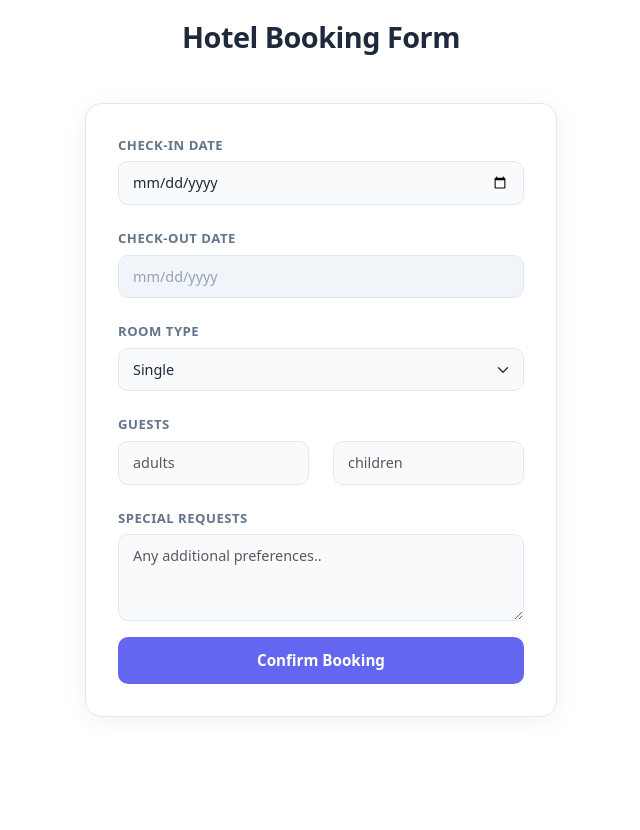
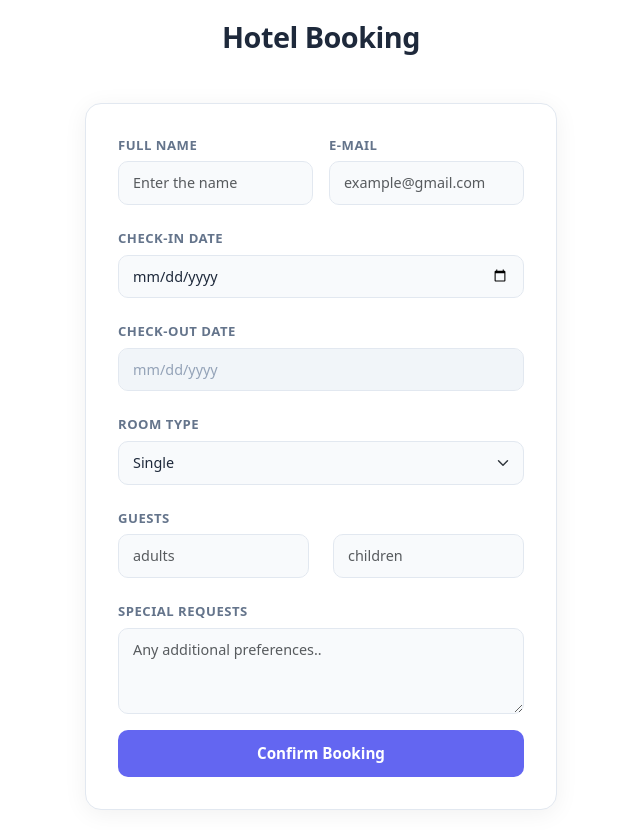
Before and after one commit to shrutika-gawande/Hotel-Booking-Platform, a React (Vite) app: page / in a window 1280 px wide. Shown: the whole page, without its empty margins (319-959 px from the left). Before the commit the page ends 800 px from the top, so only its background shows below. Built offline with nearby package versions, Linux system fonts and the light colour scheme.

Commit message:
added name and email field

```diff
--- a/src/App.jsx
+++ b/src/App.jsx
@@ -58,9 +58,20 @@ function App() {
                 </div>
             )}
 
-            <h1 className='mb-5'>Hotel Booking Form</h1>
+            <h1 className='mb-5'>Hotel Booking</h1>
 
             <div className='card-box w-60'>
+                <div class="row g-3 mb-4">
+                    <div class="col">
+                        <label className="">Full Name</label>
+                        <input type="text" class="form-control" placeholder="Enter the name" aria-label="First name" required />
+                    </div>
+                    <div class="col">
+                        <label className="">E-mail</label>
+                        <input type="email" class="form-control" placeholder="example@gmail.com" />
+                    </div>
+                </div>
+
                 <div className='mb-4'>
                     <label className="">Check-in Date</label>
                     <input
```
